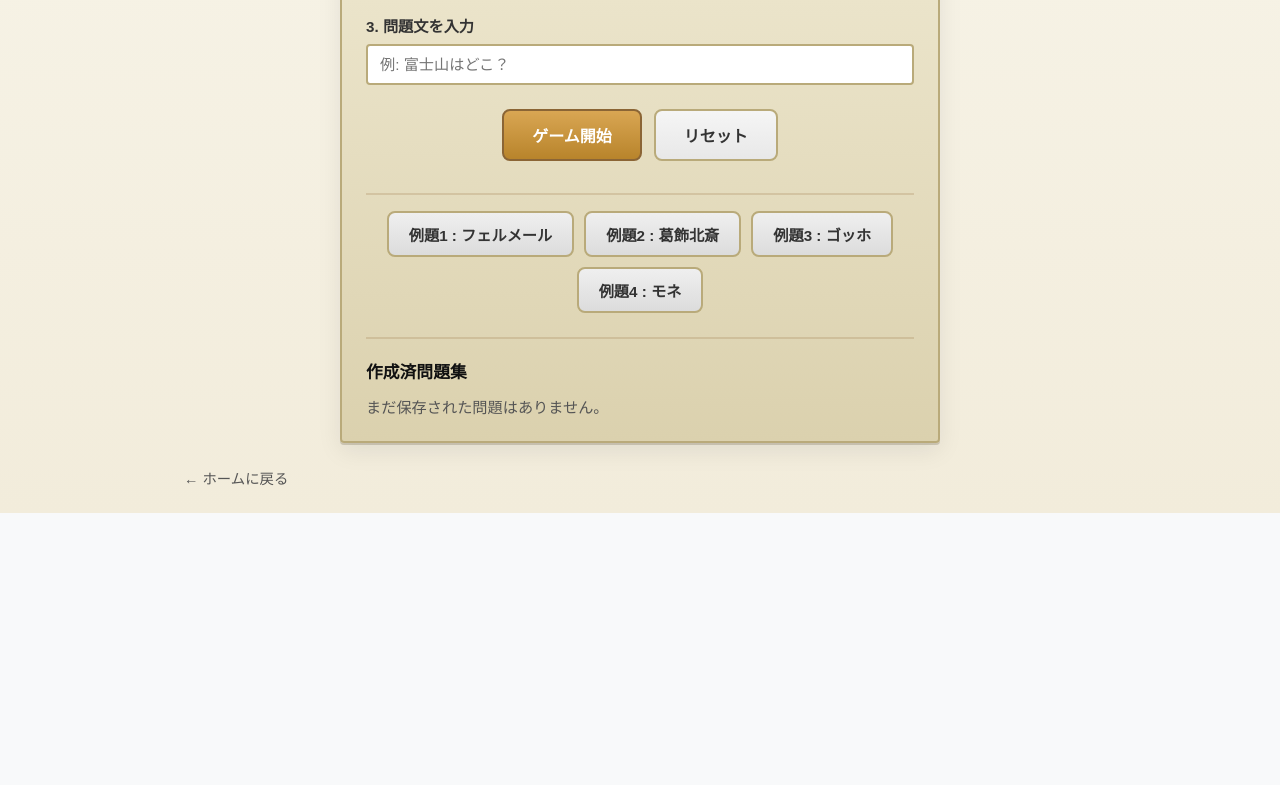
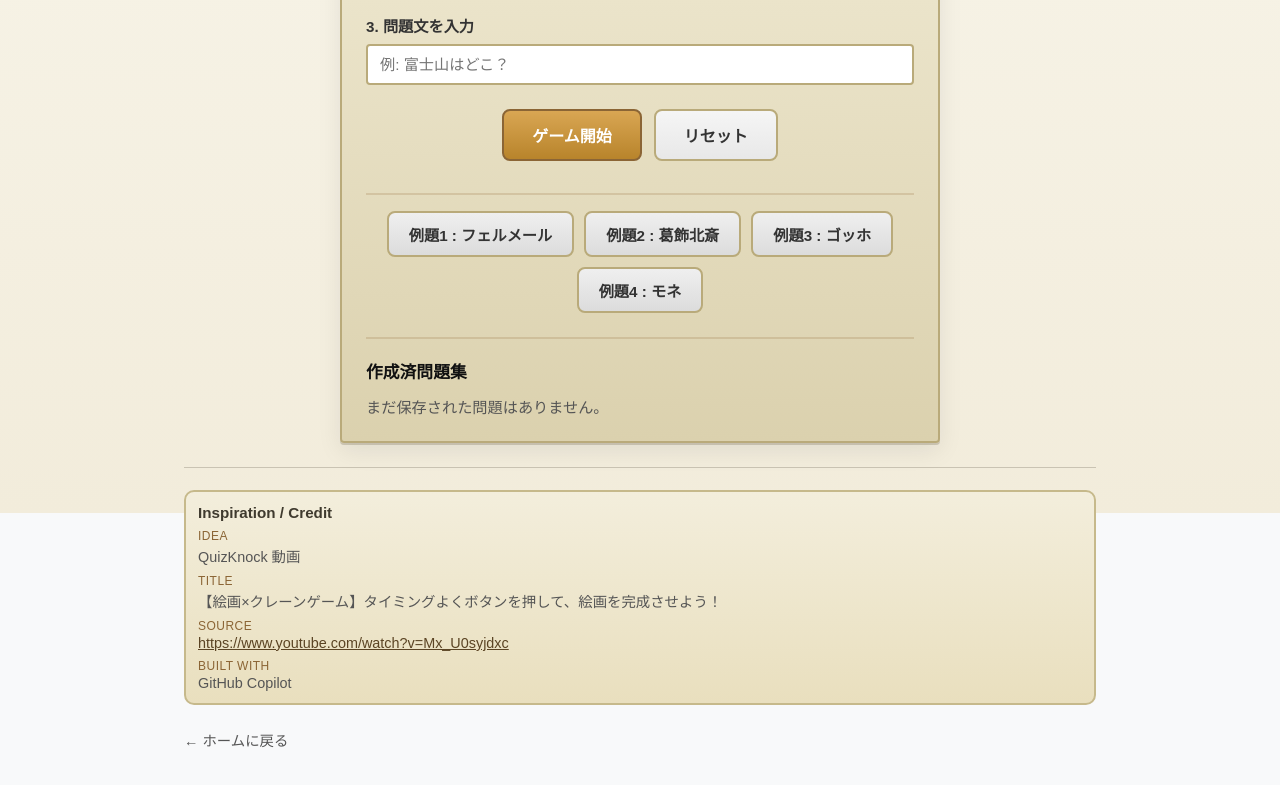
Before and after one commit to flyaway2525/pages, a React (Vite) app: page /pages/art-crane-game in a window 1280 px wide. Shown: the part 287-1072 px from the top of the page. Before the commit the page ends 855 px from the top, so only its background shows below. Built offline with nearby package versions, Linux system fonts and the light colour scheme.

Commit message:
Add inspiration and credit to ArtCraneGame page

```diff
--- a/src/pages/ArtCraneGame.tsx
+++ b/src/pages/ArtCraneGame.tsx
@@ -749,6 +749,30 @@ export default function ArtCraneGame() {
         </>
       )}
 
+      <div className="game-divider" aria-hidden="true" />
+
+      <section className="game-memo" aria-label="インスピレーションとクレジット">
+        <h2>Inspiration / Credit</h2>
+        <p className="game-memo-item">
+          <span className="game-memo-label">Idea</span>
+          <span>QuizKnock 動画</span>
+        </p>
+        <p className="game-memo-item">
+          <span className="game-memo-label">Title</span>
+          <span>【絵画×クレーンゲーム】タイミングよくボタンを押して、絵画を完成させよう！</span>
+        </p>
+        <p className="game-memo-item">
+          <span className="game-memo-label">Source</span>
+          <a href="https://www.youtube.com/watch?v=Mx_U0syjdxc" target="_blank" rel="noreferrer">
+            https://www.youtube.com/watch?v=Mx_U0syjdxc
+          </a>
+        </p>
+        <p className="game-memo-item">
+          <span className="game-memo-label">Built with</span>
+          <span>GitHub Copilot</span>
+        </p>
+      </section>
+
       <Link to="/" className="back-link">
         ← ホームに戻る
       </Link>
--- a/src/styles/pages/art-crane-game.css
+++ b/src/styles/pages/art-crane-game.css
@@ -648,6 +648,53 @@
   font-weight: 700;
 }
 
+.game-divider {
+  width: 100%;
+  height: 1px;
+  background: rgba(79, 74, 59, 0.25);
+  margin-top: 8px;
+  margin-bottom: 6px;
+}
+
+.game-memo {
+  border: 2px solid #c6b98b;
+  border-radius: 10px;
+  background: linear-gradient(180deg, #f3eedc 0%, #e9dfbe 100%);
+  padding: 12px;
+  color: #4f4a3b;
+  font-size: 0.9rem;
+  display: grid;
+  gap: 8px;
+}
+
+.game-memo h2 {
+  margin: 0;
+  color: #3f3a2e;
+  font-size: 0.95rem;
+}
+
+.game-memo-item {
+  margin: 0;
+  display: grid;
+  gap: 2px;
+}
+
+.game-memo-label {
+  color: #8b6535;
+  font-size: 0.75rem;
+  letter-spacing: 0.04em;
+  text-transform: uppercase;
+}
+
+.game-memo a {
+  color: #5b4424;
+  word-break: break-all;
+}
+
+.game-memo a:hover {
+  color: #3f2f18;
+}
+
 /* ======================== Responsive ======================== */
 
 @media (max-width: 600px) {
```
